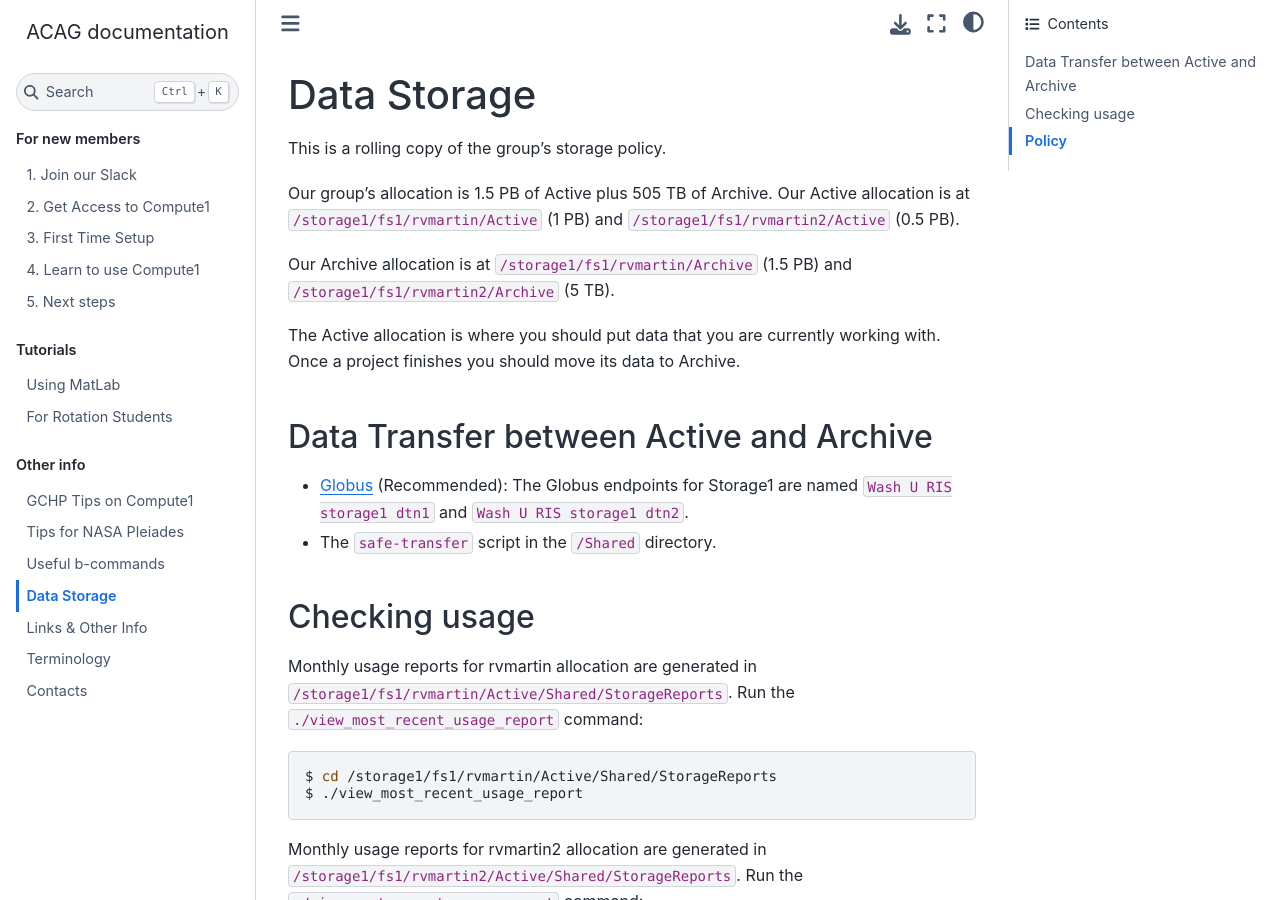
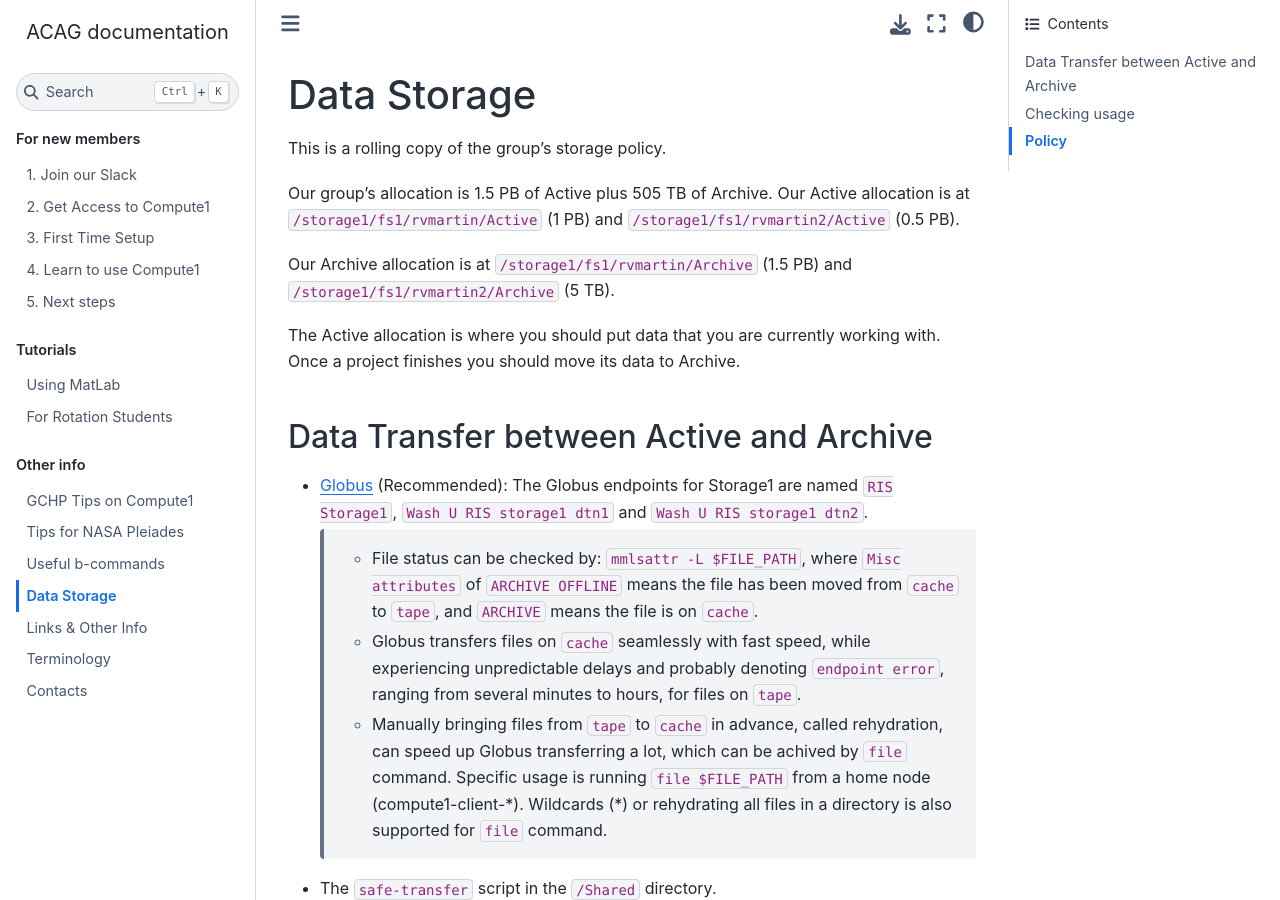
Before and after one commit to Atmospheric-Composition-Analysis-Group/Getting-Started, a Sphinx documentation site: the page built from source/storage.rst, in a window 1280 px wide and 900 px high. Built offline with Sphinx 7.4.7 and the Sphinx Book theme 1.1.4, drawn with Linux system fonts in a browser that asks for light colours.

Commit message:
update tips for Globus

```diff
--- a/source/storage.rst
+++ b/source/storage.rst
@@ -16,8 +16,11 @@ Archive.
 Data Transfer between Active and Archive
 -----------------------------------------
 
-* `Globus <https://app.globus.org/>`_ (Recommended): The Globus endpoints for Storage1 are named :literal:`Wash U RIS storage1 dtn1` and :literal:`Wash U RIS storage1 dtn2`.
+* `Globus <https://app.globus.org/>`_ (Recommended): The Globus endpoints for Storage1 are named :literal:`RIS Storage1`, :literal:`Wash U RIS storage1 dtn1` and :literal:`Wash U RIS storage1 dtn2`.
 
+   * File status can be checked by: :code:`mmlsattr -L $FILE_PATH`, where :code:`Misc attributes` of :code:`ARCHIVE OFFLINE` means the file has been moved from :code:`cache` to :code:`tape`, and :code:`ARCHIVE` means the file is on :code:`cache`.
+   * Globus transfers files on :code:`cache` seamlessly with fast speed, while experiencing unpredictable delays and probably denoting :code:`endpoint error`, ranging from several minutes to hours, for files on :code:`tape`.
+   * Manually bringing files from :code:`tape` to :code:`cache` in advance, called rehydration, can speed up Globus transferring a lot, which can be achived by :code:`file` command. Specific usage is running :code:`file $FILE_PATH` from a home node (compute1-client-\*). Wildcards (\*) or rehydrating all files in a directory is also supported for :code:`file` command.
 * The :code:`safe-transfer` script in the :code:`/Shared` directory.
 
 Checking usage
```
